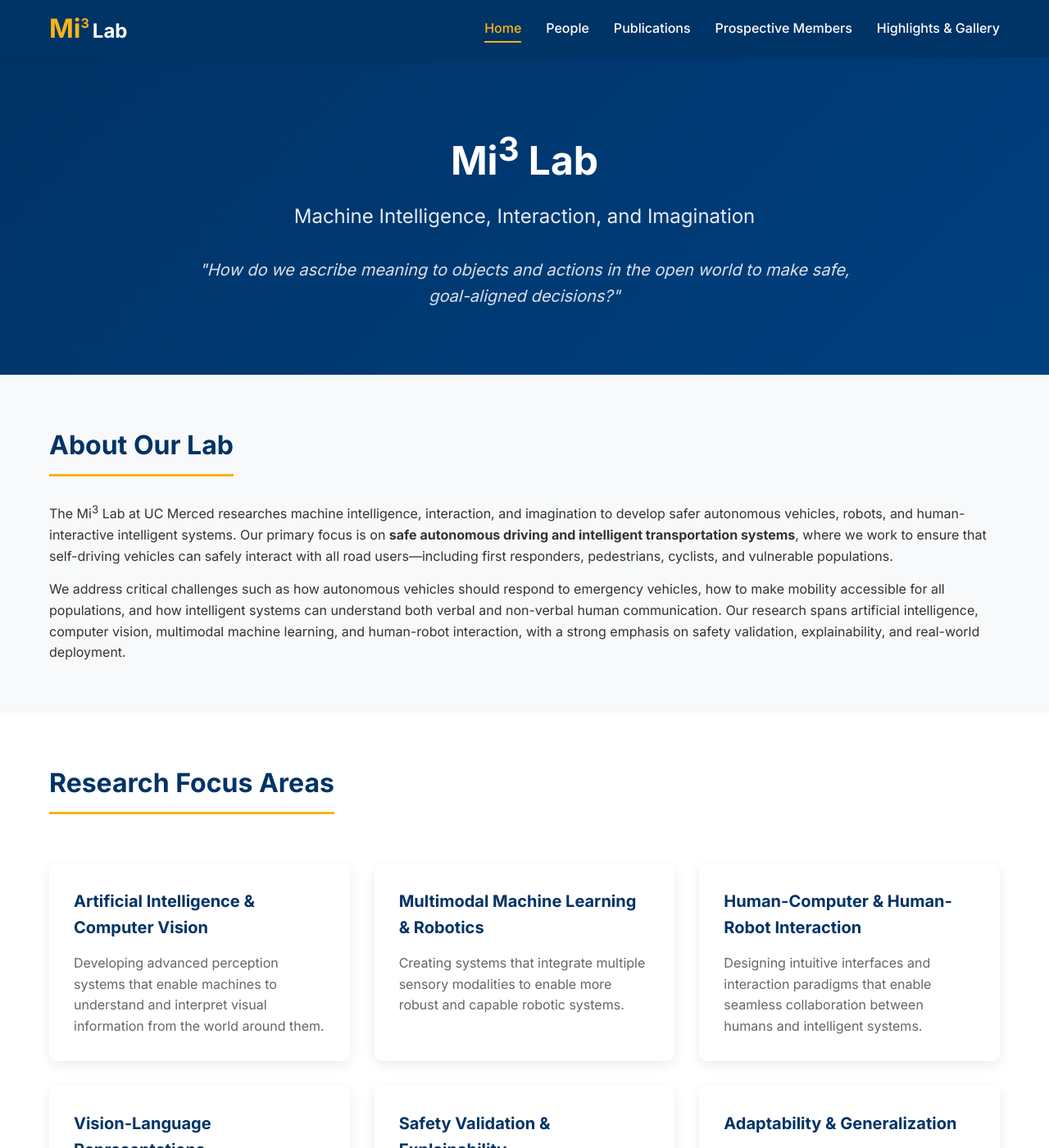
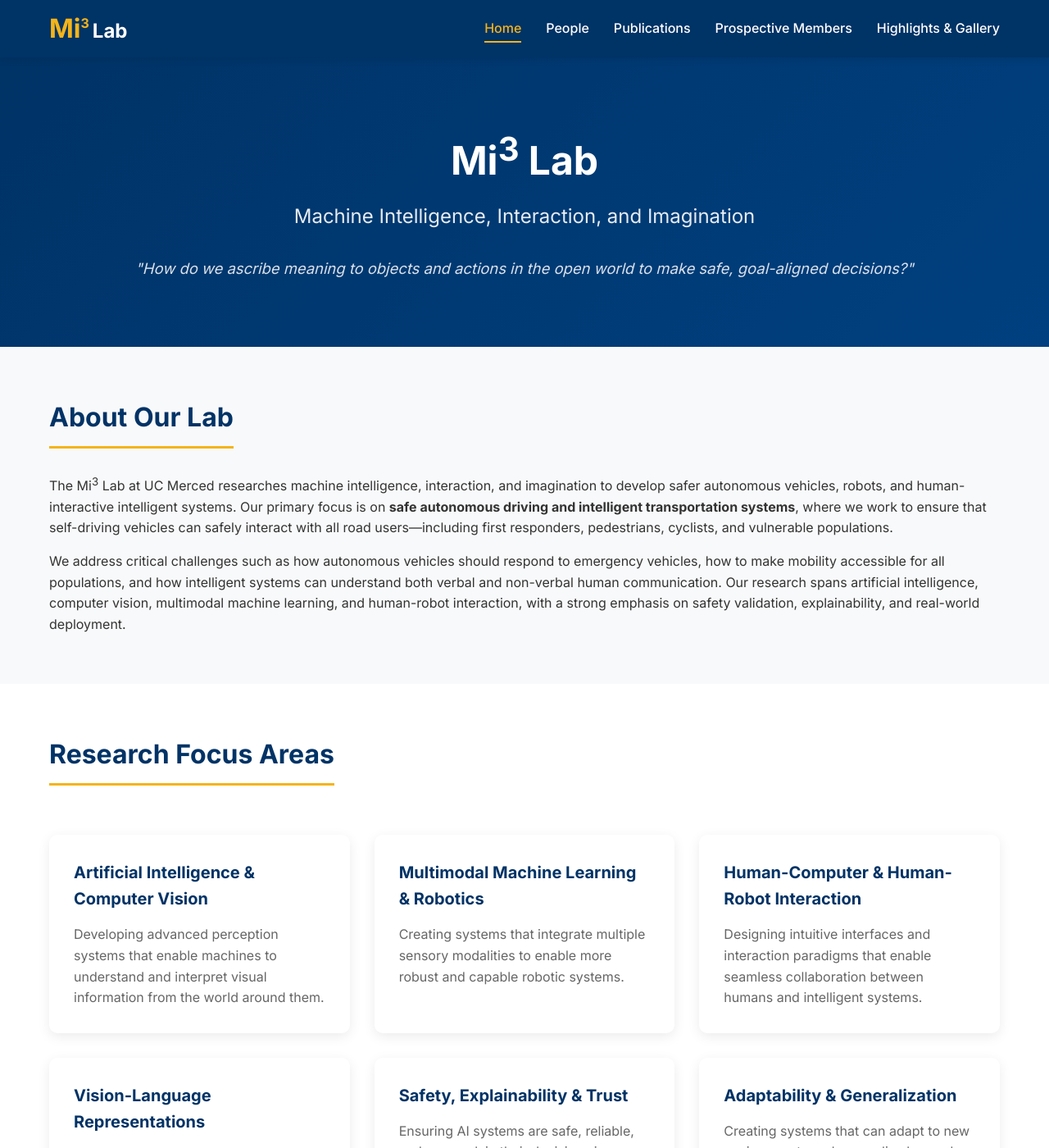
Before and after one commit to Mi3-Lab/mi3-lab.github.io, a Jekyll site: the page built from index.html, in a window 1280 px wide and 1400 px high. Shown: the whole window at 82% size. Built offline with Jekyll 4.4.1, drawn with Linux system fonts in a browser that asks for light colours.

Commit message:
Homepage tweaks: single-line tagline, add Trust to research card
- Tagline now fits on one line on desktop (wraps on mobile)
- Changed 'Safety Validation & Explainability' to 'Safety, Explainability & Trust'

```diff
--- a/assets/css/style.css
+++ b/assets/css/style.css
@@ -163,11 +163,19 @@ img {
 }
 
 .hero .tagline {
-  font-size: 1.25rem;
+  font-size: 1.15rem;
   font-style: italic;
-  max-width: 800px;
+  max-width: 1000px;
   margin: 0 auto;
   opacity: 0.85;
+  white-space: nowrap;
+}
+
+@media (max-width: 1000px) {
+  .hero .tagline {
+    white-space: normal;
+    max-width: 90%;
+  }
 }
 
 /* Section Styles */
--- a/index.html
+++ b/index.html
@@ -40,7 +40,7 @@ title: Home
         <p>Building models that bridge visual perception and natural language understanding for more interpretable AI systems.</p>
       </div>
       <div class="research-card">
-        <h3>Safety Validation & Explainability</h3>
+        <h3>Safety, Explainability & Trust</h3>
         <p>Ensuring AI systems are safe, reliable, and can explain their decisions in ways humans can understand and trust.</p>
       </div>
       <div class="research-card">
```
